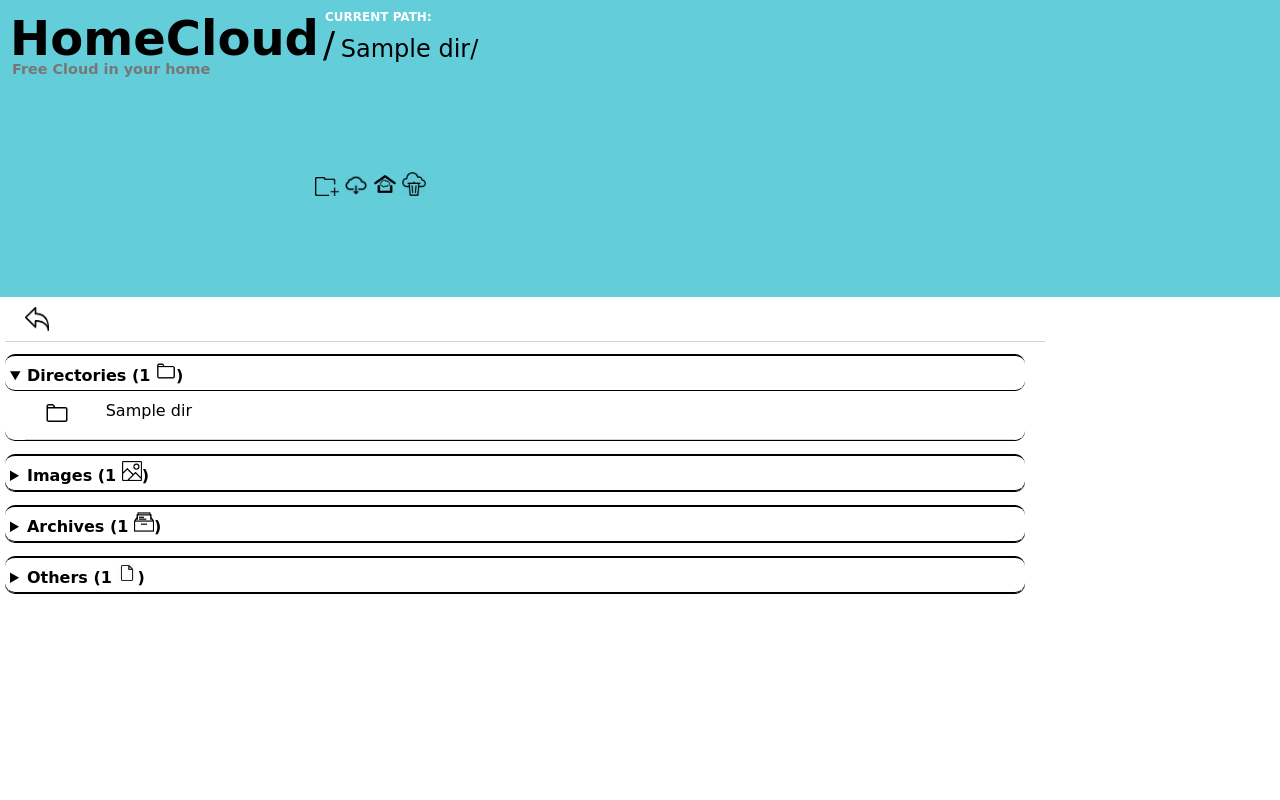
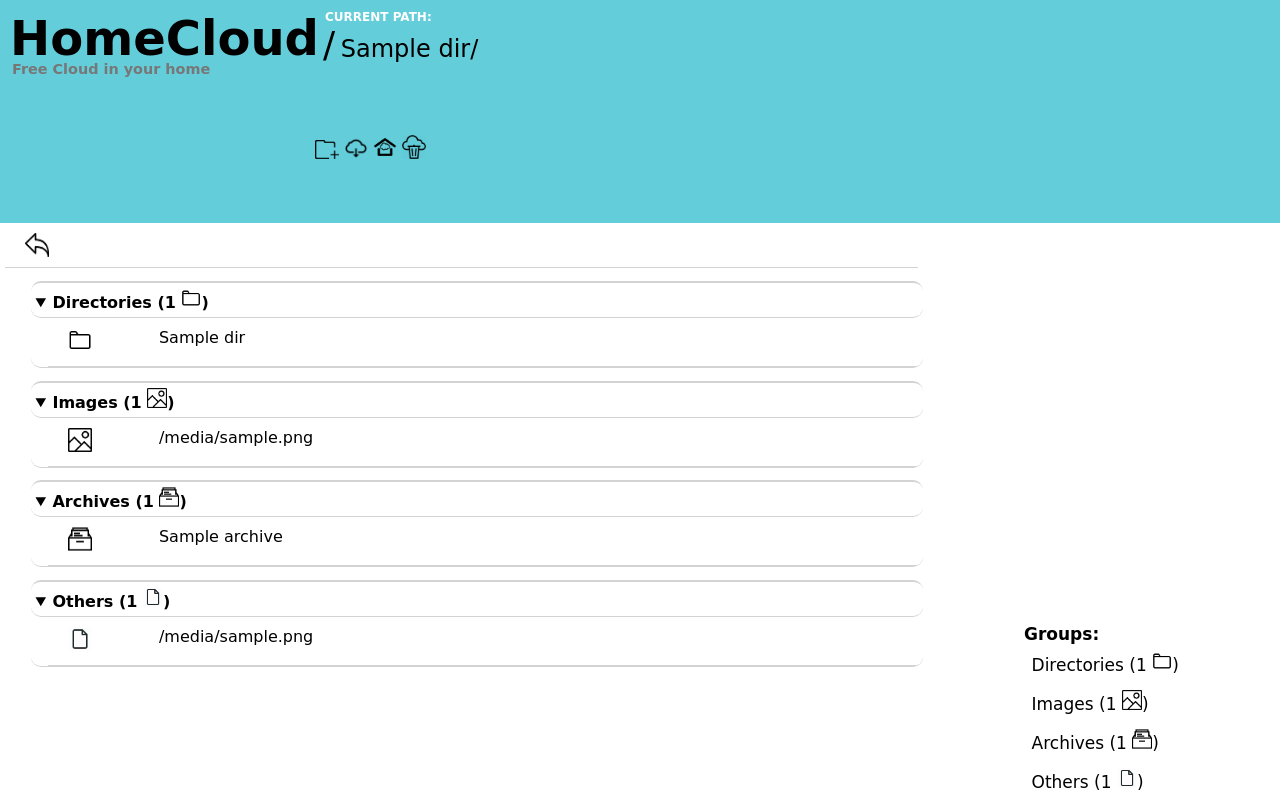
Before and after one commit to nikminer/HomeCloud, a Django app: template File/templates/File/explorer.html in a window 1280 px wide. Run offline with Django 3.2, Linux system fonts and the light colour scheme; the template is opened without the code that fills it: most values are stand-ins (such as "Sample title", 1, 10 or a date in 2020).

Commit message:
v 0.5.1.1

```diff
--- a/File/Common/movment.py
+++ b/File/Common/movment.py
@@ -2,6 +2,7 @@ from django.shortcuts import redirect,render
 from .directory import isAccess,getPathHierrarhy
 import shutil
 import os
+import json
 
 def back(request,path):
     print (os.path.split(path)[0])
@@ -20,6 +21,8 @@ def explorer(request, path):
     archivesForms = ['ZIP','TAR','XZ','RAR']
     archives=[]
 
+    torrentsForms = ['TORRENT']
+    torrents=[]
     path= os.path.splitdrive(os.path.expanduser(path).replace("\\","/"))[1]
 
     for i in os.listdir(path):
@@ -30,6 +33,8 @@ def explorer(request, path):
                 images.append(i)
             elif i.split(".")[-1].upper() in archivesForms:
                 archives.append(i)
+            elif i.split(".")[-1].upper() in torrentsForms:
+                torrents.append(i)
             else:
                 FileList.append(i)
 
@@ -42,6 +47,7 @@ def explorer(request, path):
         "files":FileList,
         "images":images,
         "archives":archives,
+        "torrents":torrents,
         "path":path,
         "host":"http://"+request.get_host(),
         "pathes":getPathHierrarhy(path),
--- a/File/templates/File/explorer.html
+++ b/File/templates/File/explorer.html
@@ -44,13 +44,16 @@
     .path span{
         font-size: 50%;
         color: #fff;
-        font-weight: bold
+        font-weight: bold;
     }
     .path a{
         margin-left: -2px;
         color: #000;
         text-decoration: none;
         transition: all 1s ease;
+        word-wrap:break-word;
+        overflow-wrap: break-word;
+
     }
     .path a:hover{
         border-radius: 2px;
@@ -92,10 +95,9 @@
         height: 24px;
     }
     .row{
-
         min-height: 24px;
-        width: 80%;
-        max-width: 80%;
+        width: 70%;
+        max-width: 70%;
         display: flex;
         flex-direction: row;
         justify-content: space-between;
@@ -125,24 +127,25 @@
     }
     .row a{
         word-break:break-all;
-        width: 80%;
+        width: 70%;
         height: 120%;
         text-decoration: none;
         color:inherit;
     }
 
     .groupe{
-        width: 80%;
-        max-width: 80%;
+        width: 70%;
+        max-width:70%;
         cursor: pointer;
-        border-top: #000 2px solid;
-        border-bottom: #000 1px solid;
+        border-top: lightgrey 2px solid;
+        border-bottom: lightgrey 1px solid;
         border-radius: 10px;
         margin-top: 1%;
         margin-bottom: 1%;
+        margin-left: 2%;
     }
     .groupe summary{
-        border-bottom: #000 1px solid;
+        border-bottom: lightgrey 1px solid;
         border-radius: 10px;
         padding: 5px;
         font-weight: bold;
@@ -156,6 +159,30 @@
         width: 95%;
         max-width: 95%;
     }
+
+    panel{
+        font-family:Dejavu Sans;
+        position: fixed;
+        width: 20%;
+        height: 40%;
+        bottom: 0;
+        right: 0;
+        display: flex;
+        flex-direction: column;
+        justify-content: flex-end;
+        font-size: 17px;
+    }
+    panel a{
+        text-decoration: none;
+        color:black;
+        cursor: pointer;
+        margin:1%;
+        padding: 5px;
+        transition: all 1s ease;
+    }
+    panel a:hover{
+        background-color: #63cdda;
+    }
 </style>
 
 <script>
@@ -165,6 +192,9 @@
         }
         function confirmDelete(path){
             confirm('You sure delete: '+path+' ?')? window.location.replace('{{host}}/file/deldir'+path):null;
+        }
+        function confirmDeleteFile(path){
+            confirm('You sure delete: '+path+' ?')? window.location.replace('{{host}}/file/delfile'+path):null;
         }
         function moveDirectory(src,name){
             var input=prompt('Distanation file to',src);
@@ -214,7 +244,7 @@
     {% endif %}
     <!--dirctories-->
     {% if dirs%}
-    <details class=groupe open>
+    <details class=groupe open id=dirctories>
         <summary>Directories ({{dirs|length }} <img src="{% static 'images/folder.png' %}" style="width:20px;" >)</summary>
         {% for i in dirs %}
         <div class="row ingroupe" onmouseover=show(this) onmouseout=hide(this)>
@@ -231,7 +261,7 @@
     {% endif %}
     <!--images-->
     {% if images%}
-    <details class=groupe>
+    <details class=groupe open id=images>
             <summary>Images ({{images|length }}  <img src={% static 'images/image.png' %} style="width:20px;" >)</summary>
             {% for i in images%}
             <div class="row ingroupe" onmouseover=show(this) onmouseout=hide(this)>
@@ -242,7 +272,7 @@
                 <div class="panel">
                     <img src={% static 'images/download.png' %} title="Download" style="width:24px;cursor: pointer">
                     <img src={% static 'images/copy.png' %} title="Copy" style="width:24px;cursor: pointer">
-                    <img src={% static 'images/delete.png' %} title="Delete" onclick="confirmDelete('{{path}}/{{i}}')" style="width:24px;cursor: pointer">
+                    <img src={% static 'images/delete.png' %} title="Delete" onclick="confirmDeleteFile('{{path}}/{{i}}')" style="width:24px;cursor: pointer">
                 </div>
             </div>
             {% endfor%}
@@ -250,7 +280,7 @@
     {% endif %}
     <!--archives-->
     {% if archives%}
-    <details class=groupe>
+    <details class=groupe open id=archives>
             <summary>Archives ({{archives|length }}  <img src={% static 'images/archive.png' %} style="width:20px;" >)</summary>
             {% for i in archives%}
             <div class="row ingroupe" onmouseover=show(this) onmouseout=hide(this)>
@@ -261,7 +291,7 @@
                 <div class="panel">
                     <img src={% static 'images/download.png' %} title="Download" style="width:24px;cursor: pointer">
                     <img src={% static 'images/copy.png' %} title="Copy" style="width:24px;cursor: pointer">
-                    <img src={% static 'images/delete.png' %} title="Delete" style="width:24px;cursor: pointer">
+                    <img src={% static 'images/delete.png' %} title="Delete"onclick="confirmDeleteFile('{{path}}/{{i}}')" style="width:24px;cursor: pointer">
                 </div>
             </div>
             {% endfor%}
@@ -269,7 +299,7 @@
     {% endif %}
     <!--others-->
     {% if files%}
-    <details class=groupe>
+    <details class=groupe open id="others">
         <summary>Others ({{files|length }}  <img src={% static 'images/file.png' %} style="width:20px;" >)</summary>
         {% for i in files%}
             <div class="row ingroupe" onmouseover=show(this) onmouseout=hide(this)>
@@ -280,10 +310,28 @@
                 <div class="panel">
                     <img src={% static 'images/download.png' %} title="Download" style="width:24px;cursor: pointer">
                     <img src={% static 'images/copy.png' %} title="Copy" style="width:24px;cursor: pointer">
-                    <img src={% static 'images/delete.png' %} title="Delete" style="width:24px;cursor: pointer">
+                    <img src={% static 'images/delete.png' %} title="Delete" onclick="confirmDeleteFile('{{path}}/{{i}}')" style="width:24px;cursor: pointer">
                 </div>
             </div>
         {% endfor%}
     </details>
     {% endif %}
+
+    {% if dirs or images or archives or files%}
+    <panel>
+        <b>Groups:</b>
+        {% if dirs%}
+            <a href="#dirctories">Directories ({{dirs|length }} <img src="{% static 'images/folder.png' %}" style="width:20px;" >)</a>
+        {% endif %}
+        {% if images%}
+            <a href="#images">Images ({{images|length }}  <img src={% static 'images/image.png' %} style="width:20px;" >)</a>
+        {% endif %}
+        {% if archives%}
+            <a href="#archives">Archives ({{archives|length }}  <img src={% static 'images/archive.png' %} style="width:20px;" >)</a>
+        {% endif %}
+        {% if files%}
+            <a href="#others">Others ({{files|length }}  <img src={% static 'images/file.png' %} style="width:20px;" >)</a>
+        {% endif %}
+    </panel>
+    {% endif %}
 </div>
--- a/File/urls.py
+++ b/File/urls.py
@@ -10,4 +10,5 @@ urlpatterns = [
     path('deldir<path:path>', deletedir),
     path('mkdir<path:path>', createdir),
     path('movedir<path:path>+<path:path1>', movedir),
+    path('delfile<path:path>',views.deletefile)
 ]
--- a/File/views.py
+++ b/File/views.py
@@ -9,13 +9,17 @@ import time
 
 def view1(request,path):
     images=['WEBP','JPEG','SVG','PNG','GIF','JPG']
-    texts= ['TXT','MB','LOG','PY']
+    texts= ['TXT','MB','LOG']
     if os.path.basename(path).split(".")[-1].upper() in images:
         return viewImage(request,path)
     elif os.path.basename(path).split(".")[-1].upper() in texts:
         return viewText(request,path)
     else:
         return back(request,path)
+
+def deletefile(request,path):
+    os.remove(path)
+    return redirect("http://"+request.get_host()+"/file/back"+path)
 
 def viewText(request, path):
     text = open(path,"r").read()
```
Also changed, not shown: File/templates/File/TextFilePreview.html (+5 -2 lines).
